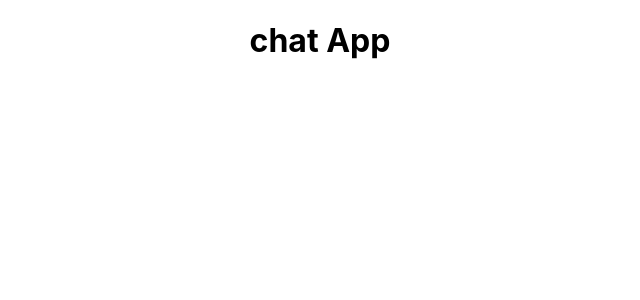
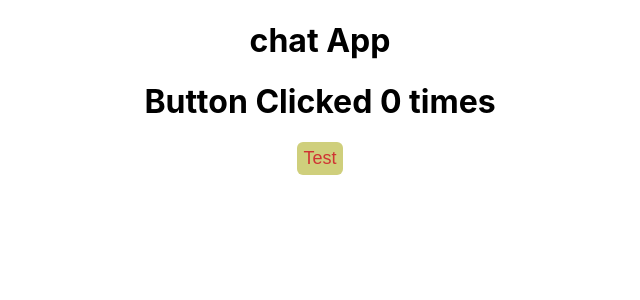
Before and after one commit to prince-jagani/chat-app-react, a React (Create React App) app in the folder client/: page / in a window 1280 px wide. Shown: the top 300 px of the page, without its empty margins (320-960 px from the left). Built offline with nearby package versions, Linux system fonts and the light colour scheme.

Commit message:
add new button

```diff
--- a/client/src/App.tsx
+++ b/client/src/App.tsx
@@ -1,10 +1,12 @@
 import React from 'react';
 import './App.css';
+import { TestComponent } from './Components/test-component/test-component';
 
 function App() {
   return (
     <div className="App">
      <h1>chat App</h1>
+     <TestComponent />
     </div>
   );
 }
--- /dev/null
+++ b/client/src/Components/test-component/test-component.css
@@ -0,0 +1,13 @@
+.test-btnn {
+    padding: 6px;
+    font-size: 18px;
+    text-align: center;
+    color: #CF3333;
+    border-radius: 6px;
+    border: 0px solid black;
+    background-color: #CFCF7C;
+}
+
+.test-div {
+    text-align: center;
+}
--- /dev/null
+++ b/client/src/Components/test-component/test-component.tsx
@@ -0,0 +1,17 @@
+import './test-component.css';
+import React, { useState } from 'react';
+
+export interface TestComponentProps {
+    className?: string;
+}
+
+export const TestComponent: React.FC<TestComponentProps> = ({ className = '' }) => {
+    const [times, setTimes] = useState(0)
+
+    return <div className={`${className} test-div`}>
+        <h1>Button Clicked {times} times</h1>
+        <button className="test-btnn" onClick={() => {
+            setTimes(times+1)
+        }}>Test</button>
+    </div>
+};
```
Also changed, not shown: client/codux.config.json (added, +7 -0 lines), client/src/_codux/boards/app/app.board.tsx (added, +8 -0 lines), client/src/_codux/boards/test-component/test-component.board.tsx (added, +12 -0 lines).
